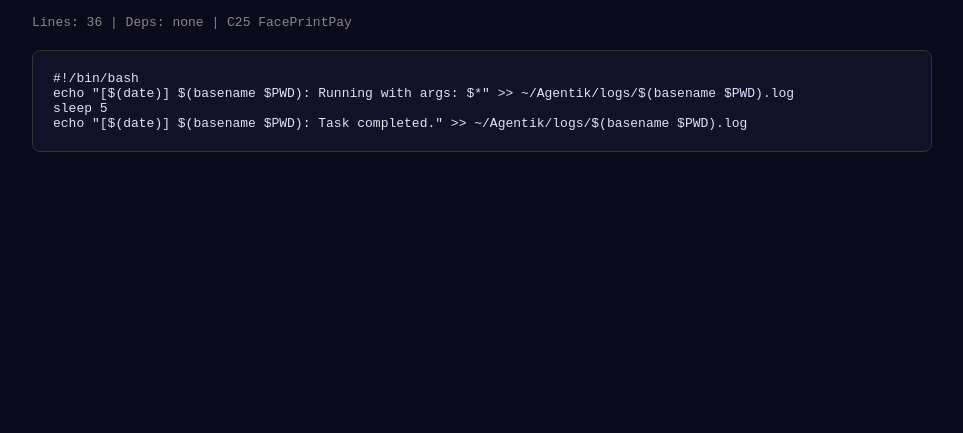
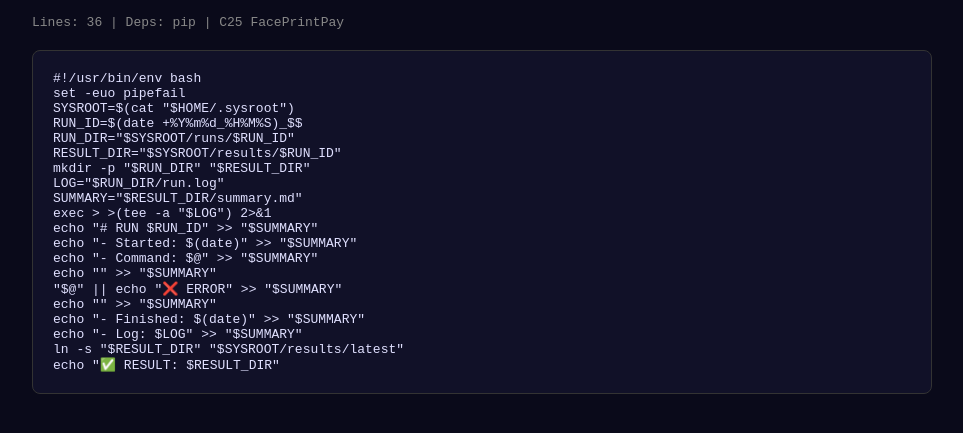
Before and after one commit to FacePrintPay/c25-run, a plain HTML site: page index.html in a window 1280 px wide. Shown: the part 85-518 px from the top of the page, without its empty margins (158-1121 px from the left). Drawn offline with Linux system fonts and the light colour scheme.

Commit message:
🌌 C25 Script: c25-run

```diff
--- a/index.html
+++ b/index.html
@@ -1,6 +1,22 @@
 <!DOCTYPE html><html lang="en"><head><meta charset="UTF-8"><title>c25-run</title>
 <style>body{background:#0a0a1a;color:#e0e0ff;font-family:monospace;padding:20px;max-width:900px;margin:0 auto}h1{color:#7af}.badge{background:#1a3a1a;border:1px solid #4f4;padding:3px 10px;border-radius:20px;font-size:.8em;color:#4f4}pre{background:#111128;border:1px solid #333;border-radius:8px;padding:20px;overflow-x:auto;margin-top:20px}</style>
-</head><body><span class="badge">✅ CONFIRMED RAN</span><h1>c25-run</h1><p style="color:#888">Lines: 36 | Deps: none | C25 FacePrintPay</p><pre>#!/bin/bash
-echo "[$(date)] $(basename $PWD): Running with args: $*" &gt;&gt; ~/Agentik/logs/$(basename $PWD).log
-sleep 5
-echo "[$(date)] $(basename $PWD): Task completed." &gt;&gt; ~/Agentik/logs/$(basename $PWD).log</pre></body></html>
+</head><body><span class="badge">✅ CONFIRMED RAN</span><h1>c25-run</h1><p style="color:#888">Lines: 36 | Deps: pip  | C25 FacePrintPay</p><pre>#!/usr/bin/env bash
+set -euo pipefail
+SYSROOT=$(cat "$HOME/.sysroot")
+RUN_ID=$(date +%Y%m%d_%H%M%S)_$$
+RUN_DIR="$SYSROOT/runs/$RUN_ID"
+RESULT_DIR="$SYSROOT/results/$RUN_ID"
+mkdir -p "$RUN_DIR" "$RESULT_DIR"
+LOG="$RUN_DIR/run.log"
+SUMMARY="$RESULT_DIR/summary.md"
+exec &gt; &gt;(tee -a "$LOG") 2&gt;&1
+echo "# RUN $RUN_ID" &gt;&gt; "$SUMMARY"
+echo "- Started: $(date)" &gt;&gt; "$SUMMARY"
+echo "- Command: $@" &gt;&gt; "$SUMMARY"
+echo "" &gt;&gt; "$SUMMARY"
+"$@" || echo "❌ ERROR" &gt;&gt; "$SUMMARY"
+echo "" &gt;&gt; "$SUMMARY"
+echo "- Finished: $(date)" &gt;&gt; "$SUMMARY"
+echo "- Log: $LOG" &gt;&gt; "$SUMMARY"
+ln -s "$RESULT_DIR" "$SYSROOT/results/latest"
+echo "✅ RESULT: $RESULT_DIR"</pre></body></html>
```
Also changed, not shown: 2 other files.
